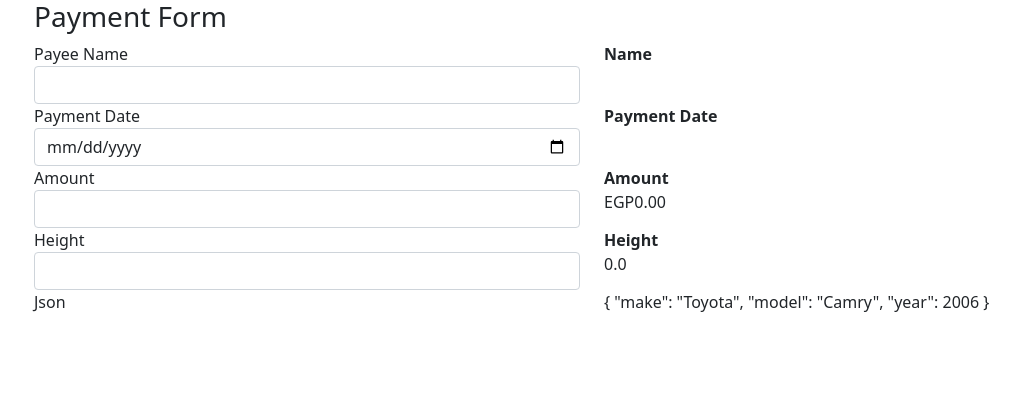
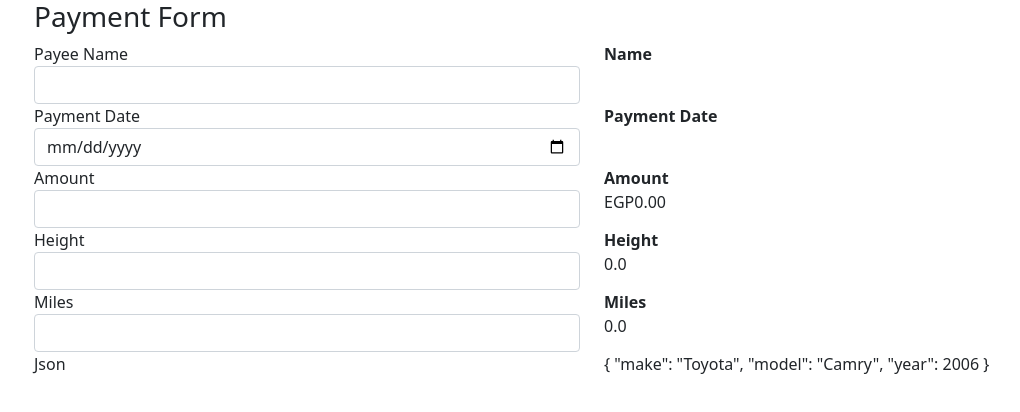
Before and after one commit to elsayedabdelnaby/angular-learning-projects, an Angular app in the folder pipes/: page / in a window 1280 px wide. Shown: the top 412 px of the page, without its empty margins (48-1068 px from the left). Built offline with nearby package versions, Linux system fonts and the light colour scheme.

Commit message:
create miles input and onmileschange function

```diff
--- a/pipes/src/app/app.component.html
+++ b/pipes/src/app/app.component.html
@@ -73,6 +73,24 @@
   </div>
   <!-- End Height -->
 
+  <!-- Miles -->
+  <div class="row">
+
+    <div class="form-group col">
+      <label for="miles">Miles</label>
+      <input type="text" class="form-control" (input)="onMilesChange($event)" />
+    </div>
+
+    <div class="col">
+      <label for="miles"><b>Miles</b></label>
+      <div>
+        {{ miles | number: "1.1-3" }}
+      </div>
+    </div>
+
+  </div>
+  <!-- End Miles -->
+
   <!-- Json -->
   <div class="row">
 
--- a/pipes/src/app/app.component.ts
+++ b/pipes/src/app/app.component.ts
@@ -11,12 +11,14 @@ export class AppComponent {
   date: string;
   amount: number;
   height: number;
+  miles: number;
 
   constructor() {
     this.name = '';
     this.date = '';
     this.amount = 0;
     this.height = 0;
+    this.miles = 0;
   }
 
   car = {
@@ -40,4 +42,8 @@ export class AppComponent {
   onHeightChange($event: Event) {
     this.height = parseFloat(($event.target as HTMLInputElement).value);
   }
+
+  onMilesChange($event: Event) {
+    this.miles = parseFloat(($event.target as HTMLInputElement).value);
+  }
 }
```
